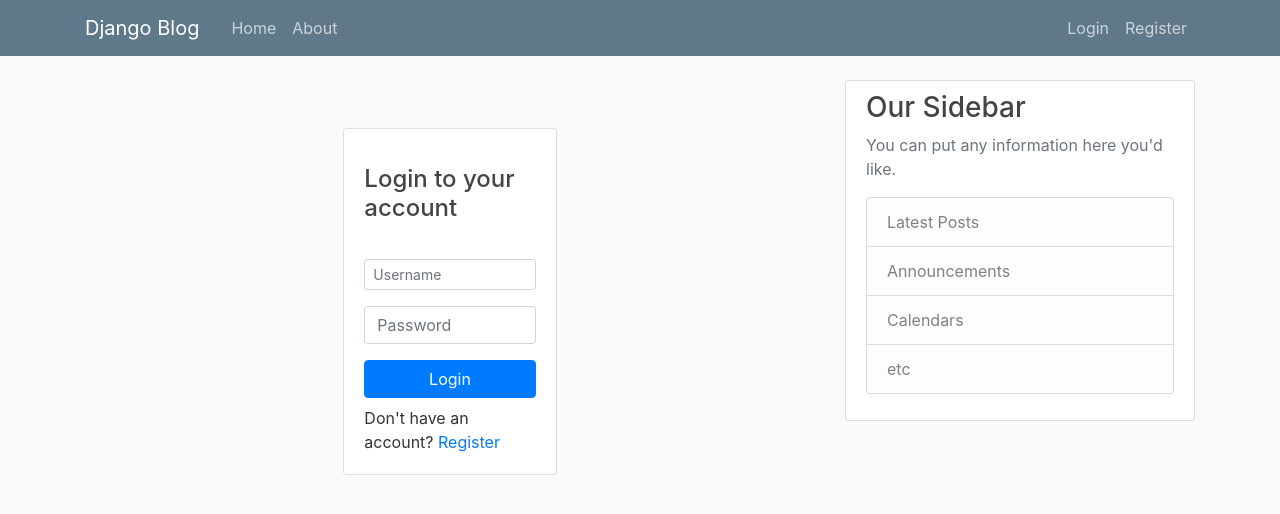
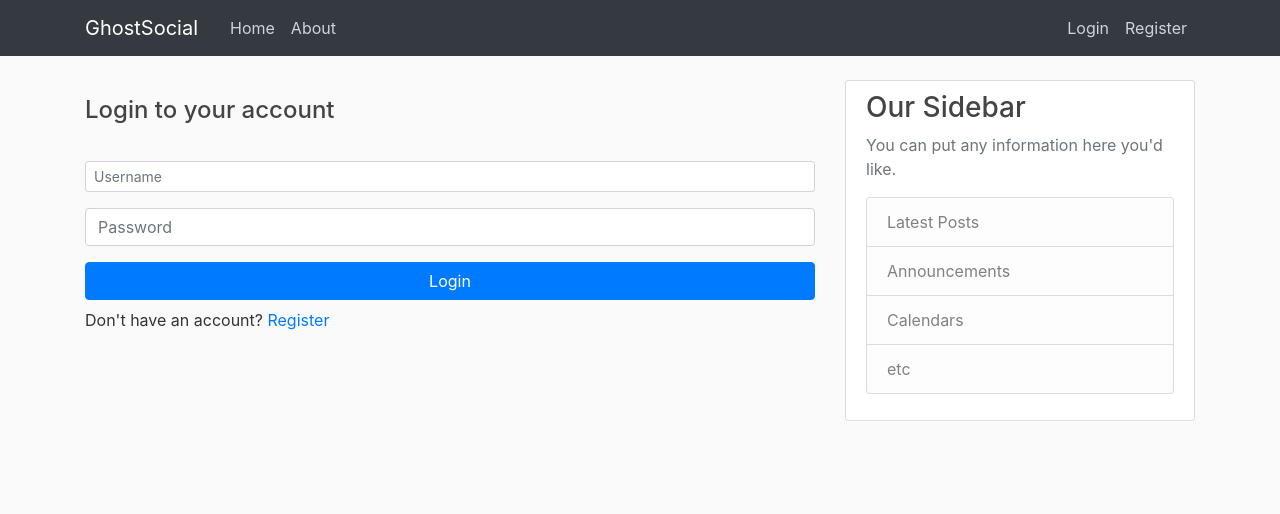
Before and after one commit to GeraldoSJr/GhostSocial, a Django app: page /login/ in a window 1280 px wide. Shown: the top 514 px of the page. Run offline with Django 4.2, Linux system fonts and the light colour scheme; some libraries are stand-ins or nearby versions.

Commit message:
fixing the templates

```diff
--- a/blog/templates/blog/base.html
+++ b/blog/templates/blog/base.html
@@ -13,16 +13,16 @@
     <link rel="stylesheet" type="text/css" href="{% static 'blog/main.css' %}">
 
     {% if title %}
-        <title>Django Blog - {{ title }}</title>
+        <title>GhostSocial - {{ title }}</title>
     {% else %}
-        <title>Django Blog</title>
+        <title>GhostSocial</title>
     {% endif %}
 </head>
 <body>
     <header class="site-header">
-      <nav class="navbar navbar-expand-md navbar-dark bg-steel fixed-top">
+      <nav class="navbar navbar-expand-md navbar-dark bg-dark fixed-top">
         <div class="container">
-          <a class="navbar-brand mr-4" href="{% url 'blog-home' %}">Django Blog</a>
+          <a class="navbar-brand mr-4" href="{% url 'blog-home' %}">GhostSocial</a>
           <button class="navbar-toggler" type="button" data-toggle="collapse" data-target="#navbarToggle" aria-controls="navbarToggle" aria-expanded="false" aria-label="Toggle navigation">
           <span class="navbar-toggler-icon"></span>
           </button>
--- a/users/templates/users/_messages.html
+++ b/users/templates/users/_messages.html
@@ -1,5 +1,7 @@
+{% load static %}
+
 {% if messages %}
-<div class="messages">
+    <div class="messages">
     {% for message in messages %}
         <div {% if message.tags %} class=" alert alert-sm alert-{{ message.tags }} {% endif %}">
             {{ message }}
--- a/users/templates/users/login.html
+++ b/users/templates/users/login.html
@@ -2,12 +2,6 @@
 {% load static %}
 
 {% block content %}
-
-    <div class="row col-xl-auto">
-        <div class="col-md-4"></div>
-        <div class="col-md-4">
-            <div class="card mt-5">
-                <div class="card-body">
 <div class="card-title py-3">
     <h4>Login to your account</h4>
 </div>
@@ -26,8 +20,4 @@
 <div class="mt-2">
     <span>Don't have an account? <a href="{% url 'register' %}">Register</a></span>
 </div>
-                </div>
-            </div>
-        </div>
-    </div>
 {% endblock content %}
```
Also changed, not shown: db.sqlite3. Lines whose indentation alone changed are shown as unchanged.
